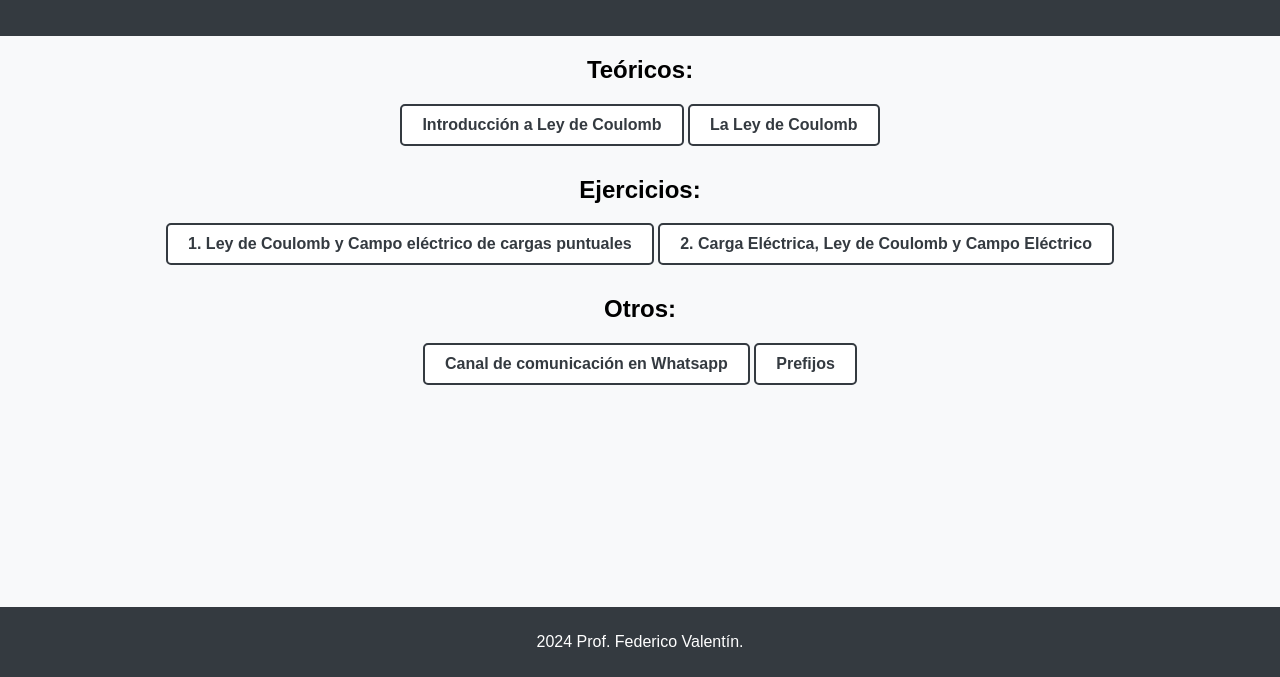
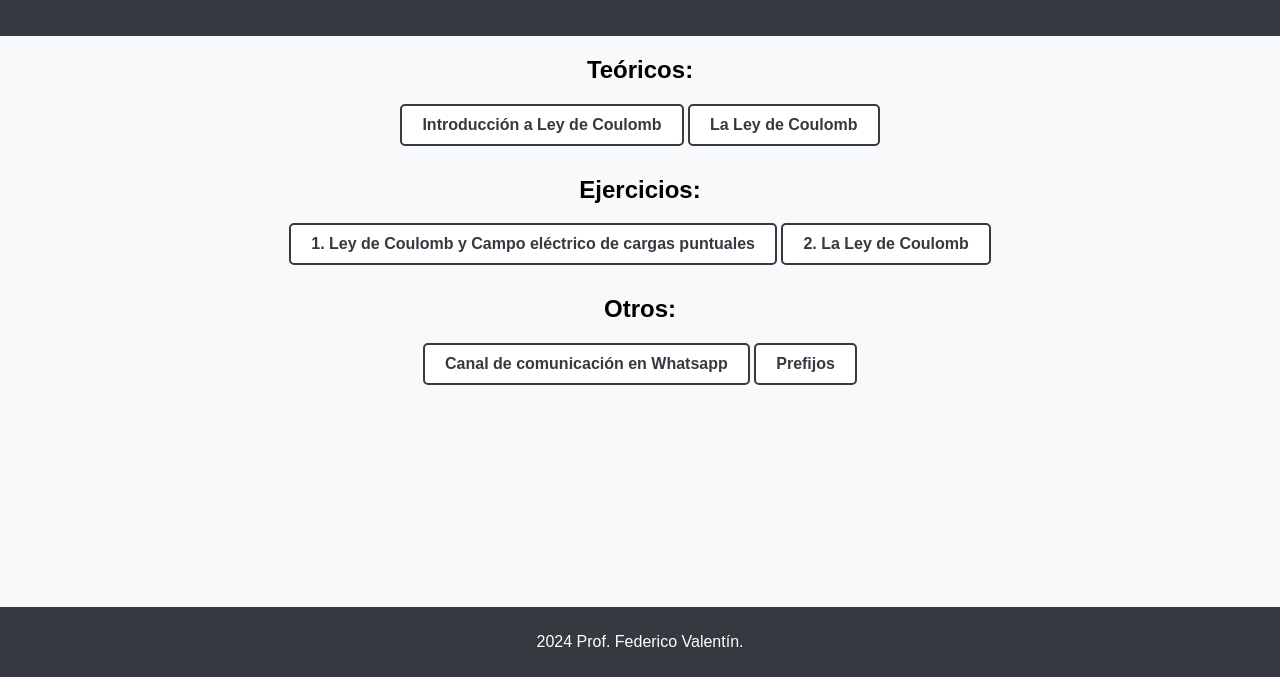
Before and after one commit to fisicavalentin/fisica, a plain HTML site: page pinar2info.html in a window 1280 px wide. Shown: the part 123-800 px from the top of the page. Drawn offline with Linux system fonts and the light colour scheme.

Commit message:
Update pinar2info.html

```diff
--- a/pinar2info.html
+++ b/pinar2info.html
@@ -24,9 +24,7 @@
         <h2>Ejercicios: </h2>
         <ul>
             <li><a href="https://drive.google.com/file/d/15Hn5lUpABwV_OtI7Wa6v1qhSHCeZ5mQu/view?usp=drive_link">1. Ley de Coulomb y Campo eléctrico de cargas puntuales</a></li>
-            <li><a href="https://drive.google.com/file/d/1bLH393ZkHZutnn5gFDGdClB1XawxLLvV/view?usp=drive_link">2. Carga Eléctrica, Ley de Coulomb y Campo Eléctrico</a></li>
-       <!--     <li><a href="https://drive.google.com/document/d/protocolos_curso1">Protocolos prácticos del curso</a></li>
-           -->
+            <li><a href="https://drive.google.com/file/d/1UmF5_pO25xxrBd3eii2PL-vDyfqbivYm/view?usp=drive_link">2. La Ley de Coulomb</a></li>
         </ul>
     </div>
         <div class="content-container">
```
